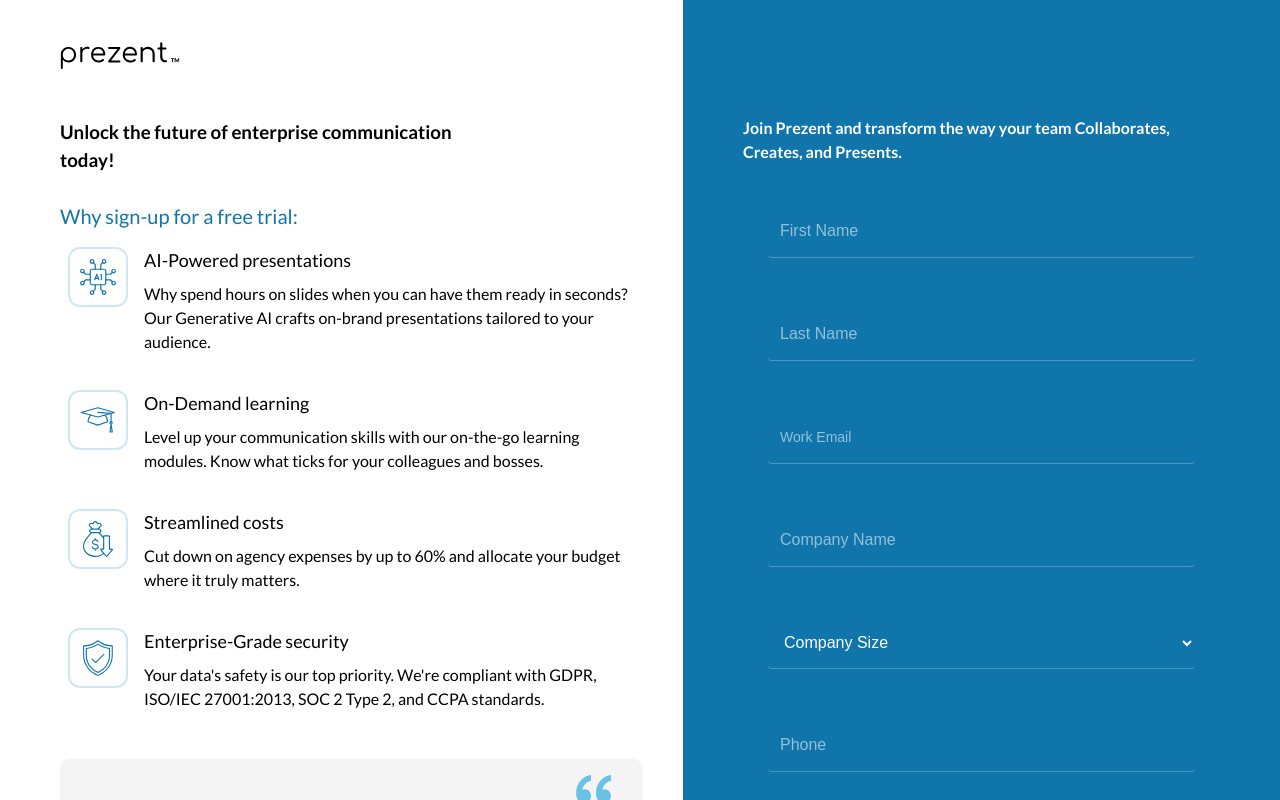
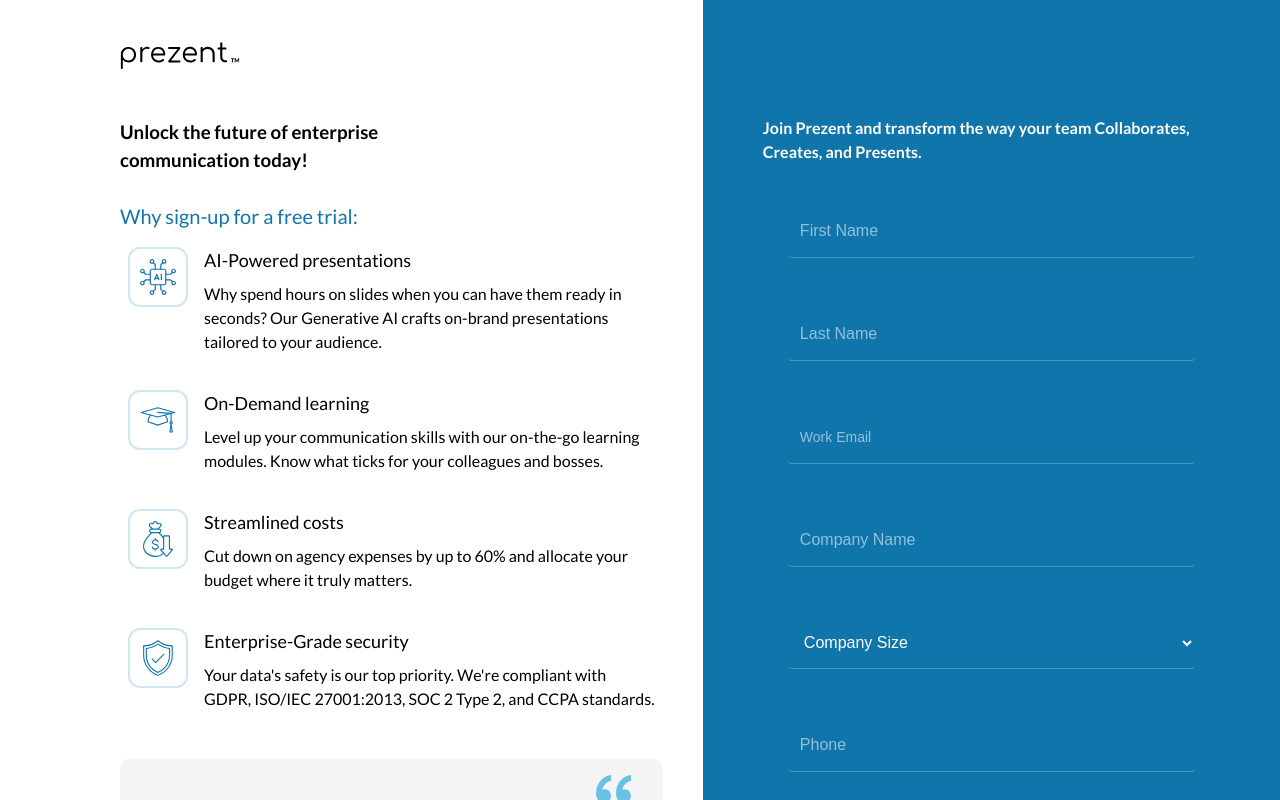
Before and after one commit to rachana-prakash/vue-form, a Vue app: page / in a window 1280 px wide. Shown: the top 800 px of the page. Built offline with nearby package versions, Linux system fonts and the light colour scheme.

Commit message:
correcting css and adding favicon

```diff
--- a/public/index.html
+++ b/public/index.html
@@ -10,7 +10,7 @@
       rel="stylesheet"
       type="text/css"
     />
-    <title><%= htmlWebpackPlugin.options.title %></title>
+    <title>Prezent Registration</title>
   </head>
   <body>
     <noscript>
--- a/src/components/RegistrationPage.vue
+++ b/src/components/RegistrationPage.vue
@@ -128,9 +128,9 @@ export default {
     padding: 0;
   }
   .info-section {
-    padding: 30px 30px 30px 40px;
+    padding: 30px 30px 30px 100px;
     margin: 10px 10px 10px 20px;
-    flex-basis: 55%;
+    flex-basis: calc(55% - 20px);
   }
   .form-section {
     flex-basis: 45%;
@@ -141,7 +141,7 @@ export default {
   }
   .main-title {
     padding-top: 24px;
-    width: 400px;
+    width: 300px;
   }
   .sub-title {
     color: var(--blue1);
```
Also changed, not shown: 1 other file (tests, documents, lock files or other folders).
